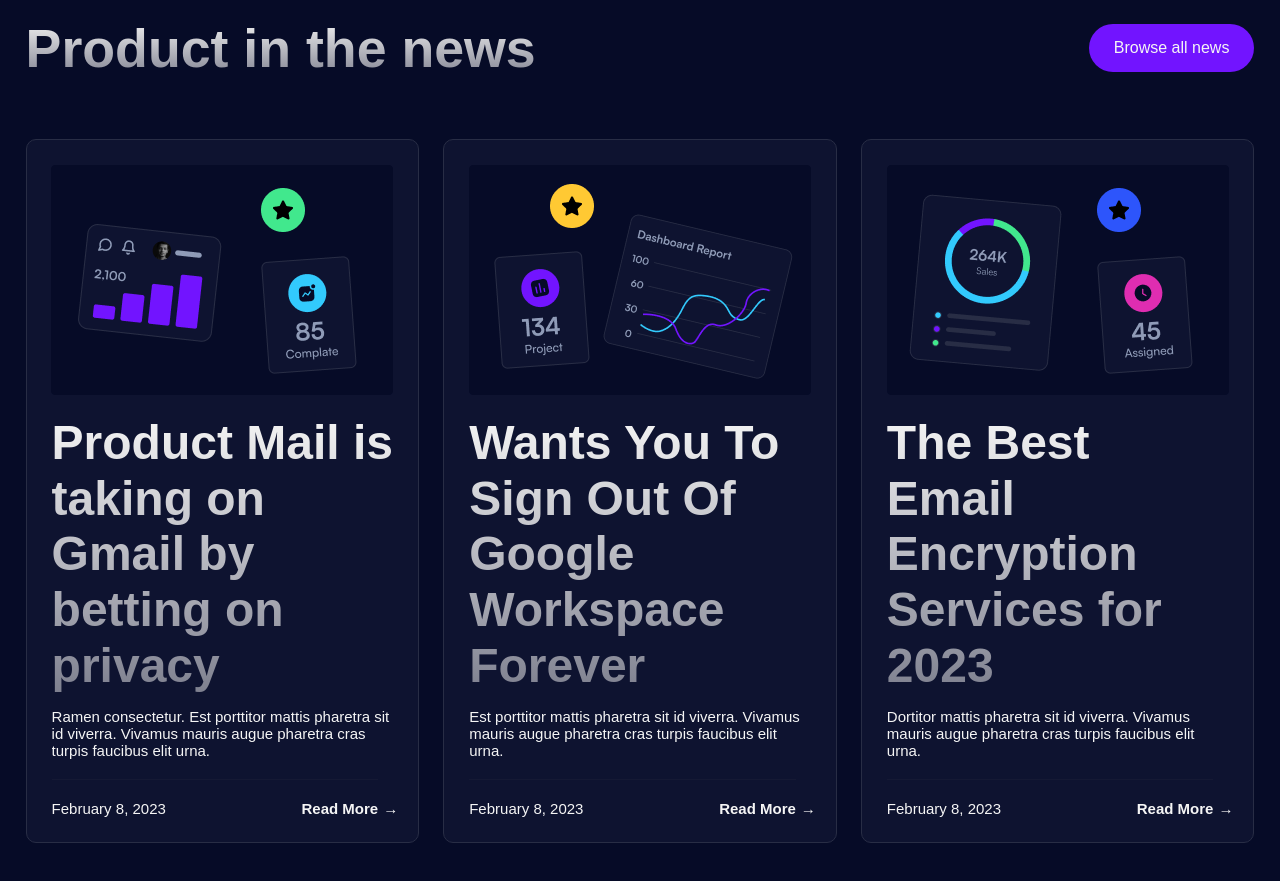
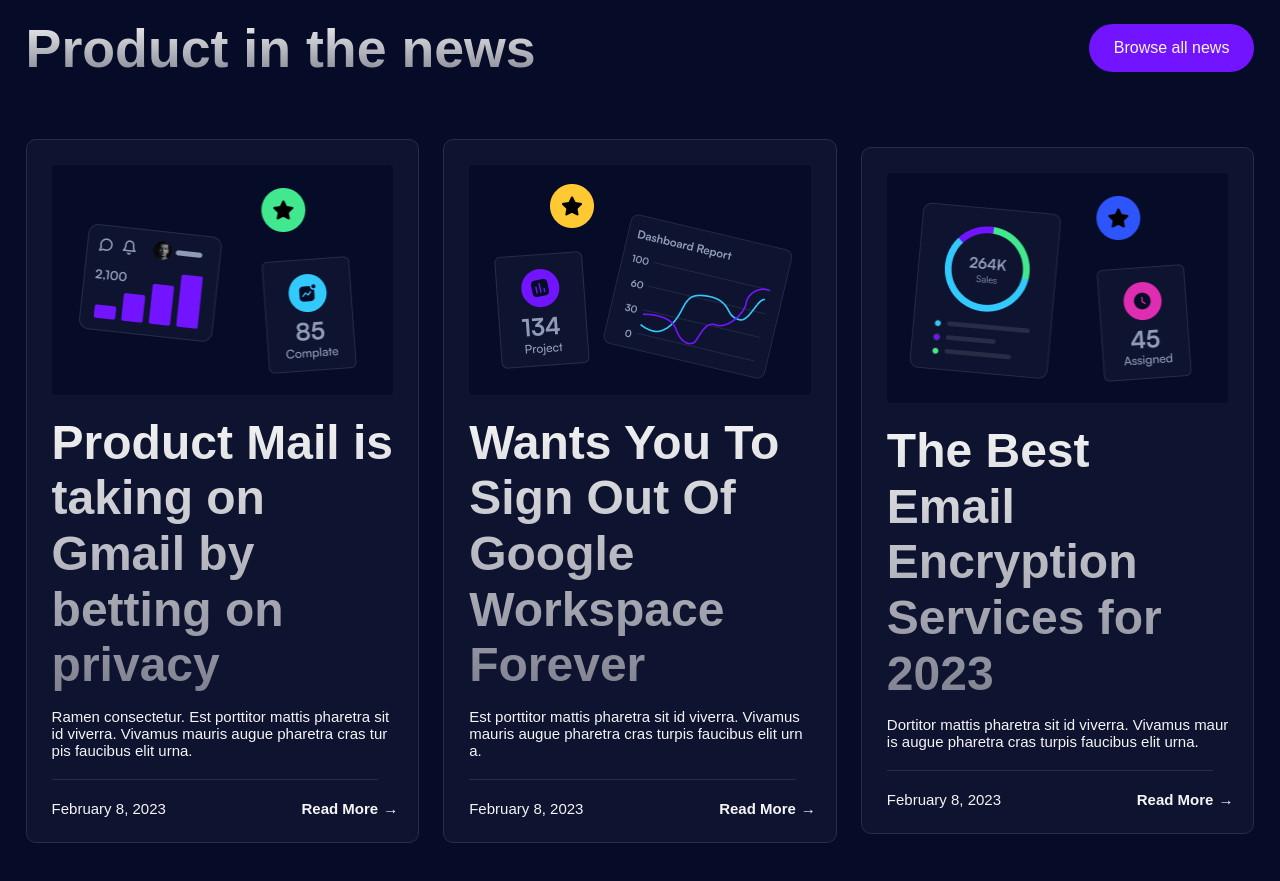
Before and after one commit to felipel7/html-landing_page, a website: page index.html in a window 1280 px wide. Shown: the part 5440-6321 px from the top of the page. Drawn offline with nearby package versions, Linux system fonts and the light colour scheme; files that its build step writes are made by us from their sources; a web font is replaced by a local one.

Commit message:
style: refine styling for product section

```diff
--- a/styles/base/typography.scss
+++ b/styles/base/typography.scss
@@ -56,9 +56,15 @@
 }
 
 .subtitle,
+.subtitle--small,
 .subtitle--large {
   color: $neutral-text-color;
   font-family: "Inter", sans-serif;
+}
+
+.subtitle--small {
+  font-size: 1.4rem;
+  line-height: 2.2rem;
 }
 
 .subtitle {
--- a/styles/layout/_product-section.scss
+++ b/styles/layout/product-section.scss
@@ -6,56 +6,56 @@
   padding-block-end: 14rem;
 
   .products-container {
+    @include flex-center;
+
     flex-basis: 100%;
     flex-wrap: wrap;
     gap: 2.4rem;
-
-    @include flex-center;
   }
 
   .product-card {
     @include flex-center(column);
 
+    max-width: 35rem;
+    max-width: 40rem;
+    padding: 2.5rem;
     border-radius: 1rem;
     gap: 2rem;
-    max-width: 40rem;
-    min-width: 35rem;
-    padding: 2.5rem;
 
     hgroup {
       @include flex-center(column);
 
       gap: 1.5rem;
 
-      h6 {
+      .card__title,
+      .subtitle--small {
         -webkit-box-orient: vertical;
         display: -webkit-box;
         -webkit-line-clamp: 2;
         overflow: hidden;
+        word-break: keep-all;
       }
 
-      p {
-        -webkit-box-orient: vertical;
-        display: -webkit-box;
+      .subtitle--small {
         -webkit-line-clamp: 3;
-        overflow: hidden;
-        word-break: keep-all;
       }
     }
 
     img {
-      height: 23rem;
       order: -1;
-      width: 34.2rem;
+      width: 100%;
+      max-width: 34.2rem;
+      height: 100%;
+      max-height: 23rem;
     }
 
     footer {
-      border-block-start: $dark-border;
+      @include flex-center(row, space-between);
+
+      border-block-start: $dark-border-button;
       margin-inline-end: auto;
       padding-block-start: 2rem;
       width: calc(100% - 15px);
-
-      @include flex-center(row, space-between);
     }
   }
 }
```
